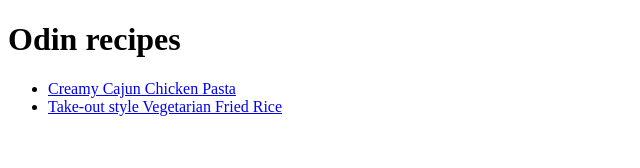
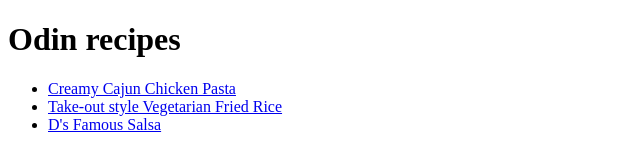
Before and after one commit to Ohm013/odin-recipes, a plain HTML site: page index.html in a window 1280 px wide. Shown: the whole page, without its empty margins (0-640 px from the left). Drawn offline with Linux system fonts and the light colour scheme.

Commit message:
included salsa hyperlink on main page

```diff
--- a/index.html
+++ b/index.html
@@ -11,7 +11,7 @@
     <ul>
         <li><a href="recipes/pasta.html">Creamy Cajun Chicken Pasta</a></li>
         <li><a href="recipes/fried-rice.html">Take-out style Vegetarian Fried Rice</a></li>
-
+        <li><a href="recipes/salsa.html">D's Famous Salsa</a></li>
     </ul>
 
 
```
